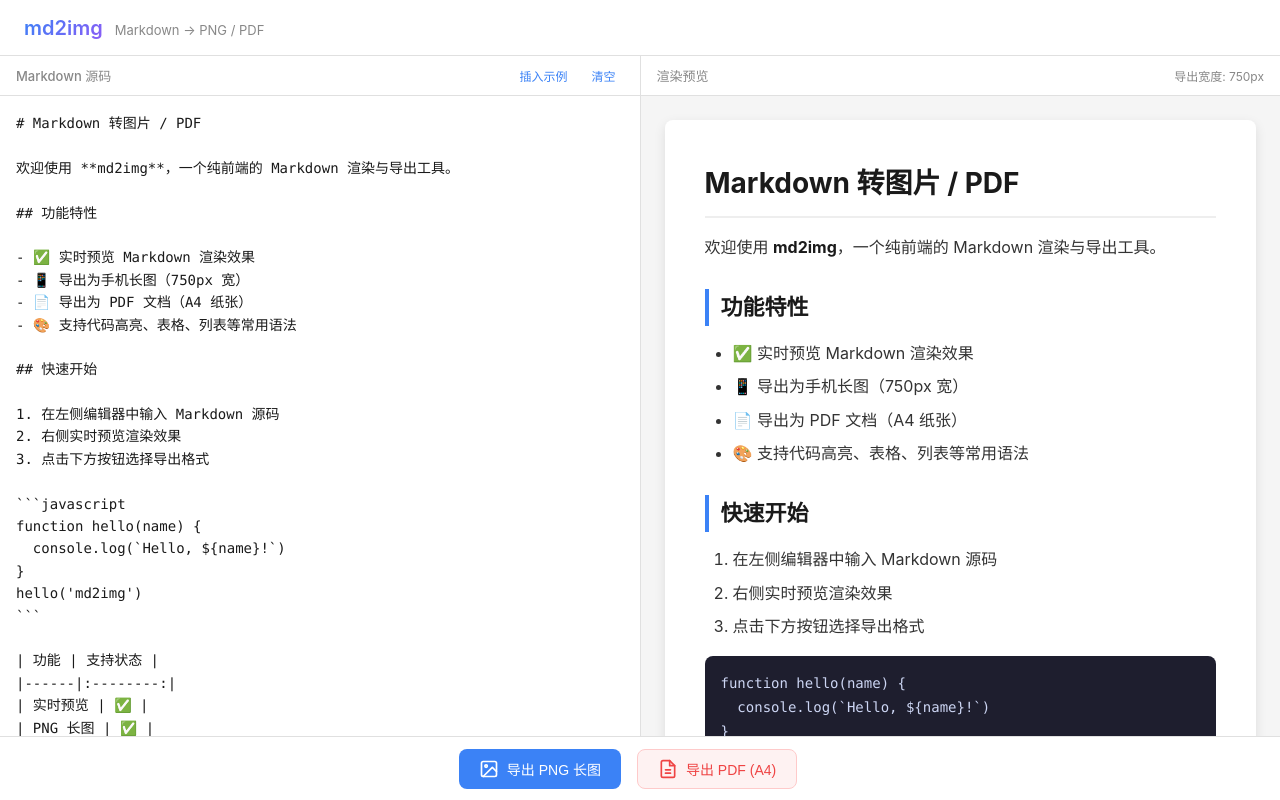
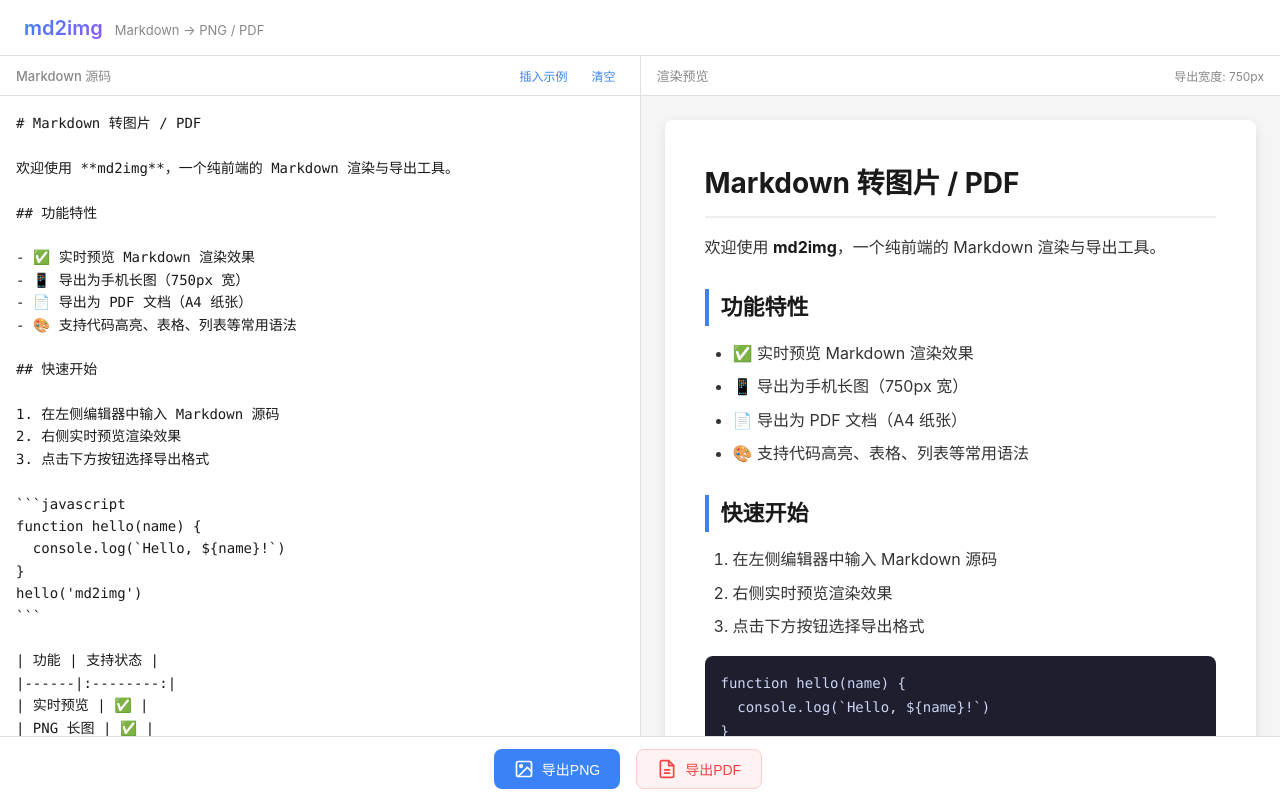
Before and after one commit to imnull/md2img, a Vue app: page / in a window 1280 px wide. Built offline with nearby package versions, Linux system fonts and the light colour scheme.

Commit message:
ui: shorten export button labels to 导出PNG / 导出PDF
- Drop ' 长图' and ' (A4)' suffixes from button text
- README: add 界面 section listing editor, preview, and the two export
  buttons with their new labels

```diff
--- a/src/App.vue
+++ b/src/App.vue
@@ -376,7 +376,7 @@
             <circle cx="8.5" cy="8.5" r="1.5"/>
             <path d="M21 15l-5-5L5 21"/>
           </svg>
-          导出 PNG 长图
+          导出PNG
         </button>
         <button
           class="btn-export btn-pdf"
@@ -388,7 +388,7 @@
             <path d="M14 2v6h6"/>
             <path d="M9 13h6M9 17h6"/>
           </svg>
-          导出 PDF (A4)
+          导出PDF
         </button>
       </div>
       <div class="export-status" :class="{ active: exportStatus }">
```
Also changed, not shown: 1 other file (tests, documents, lock files or other folders).
